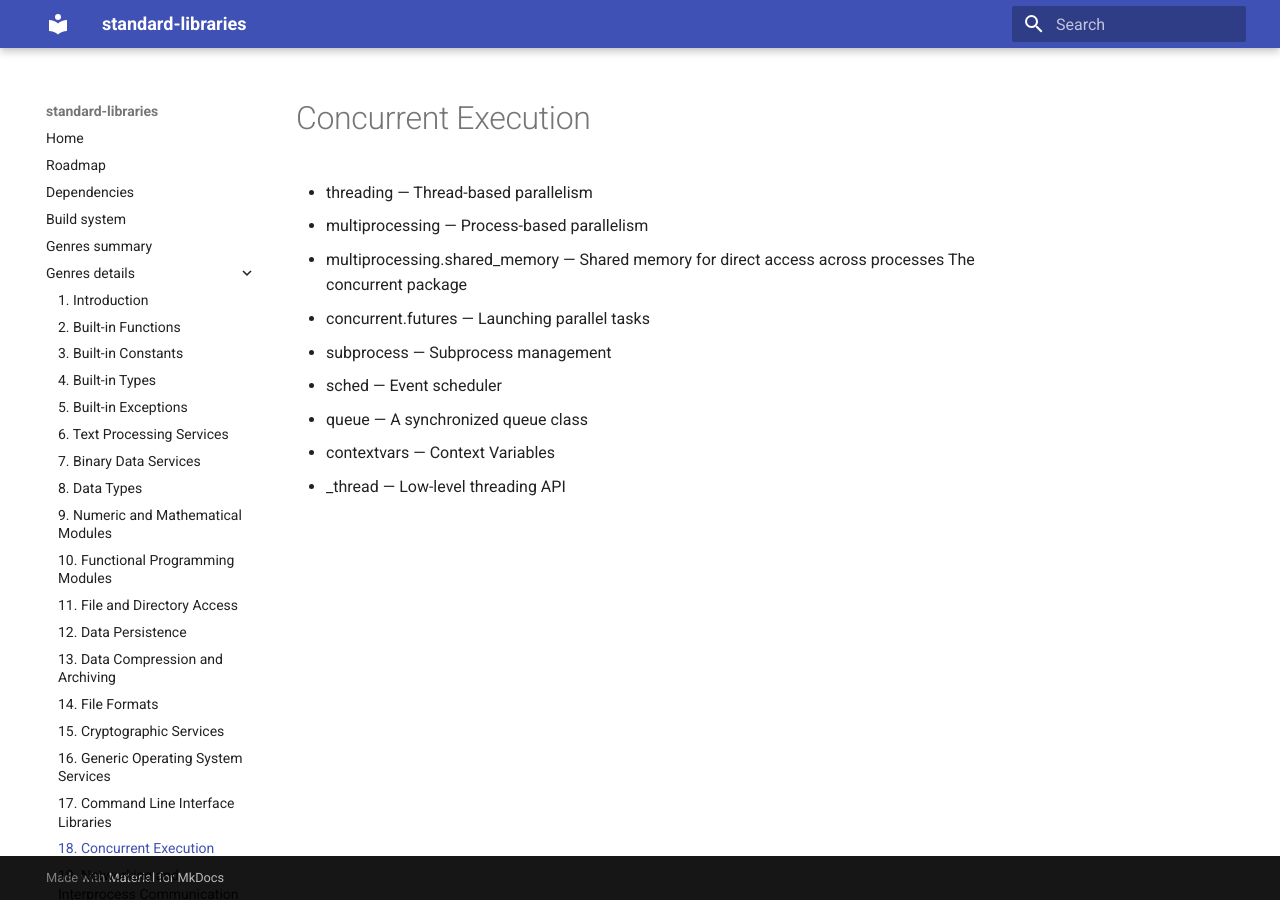
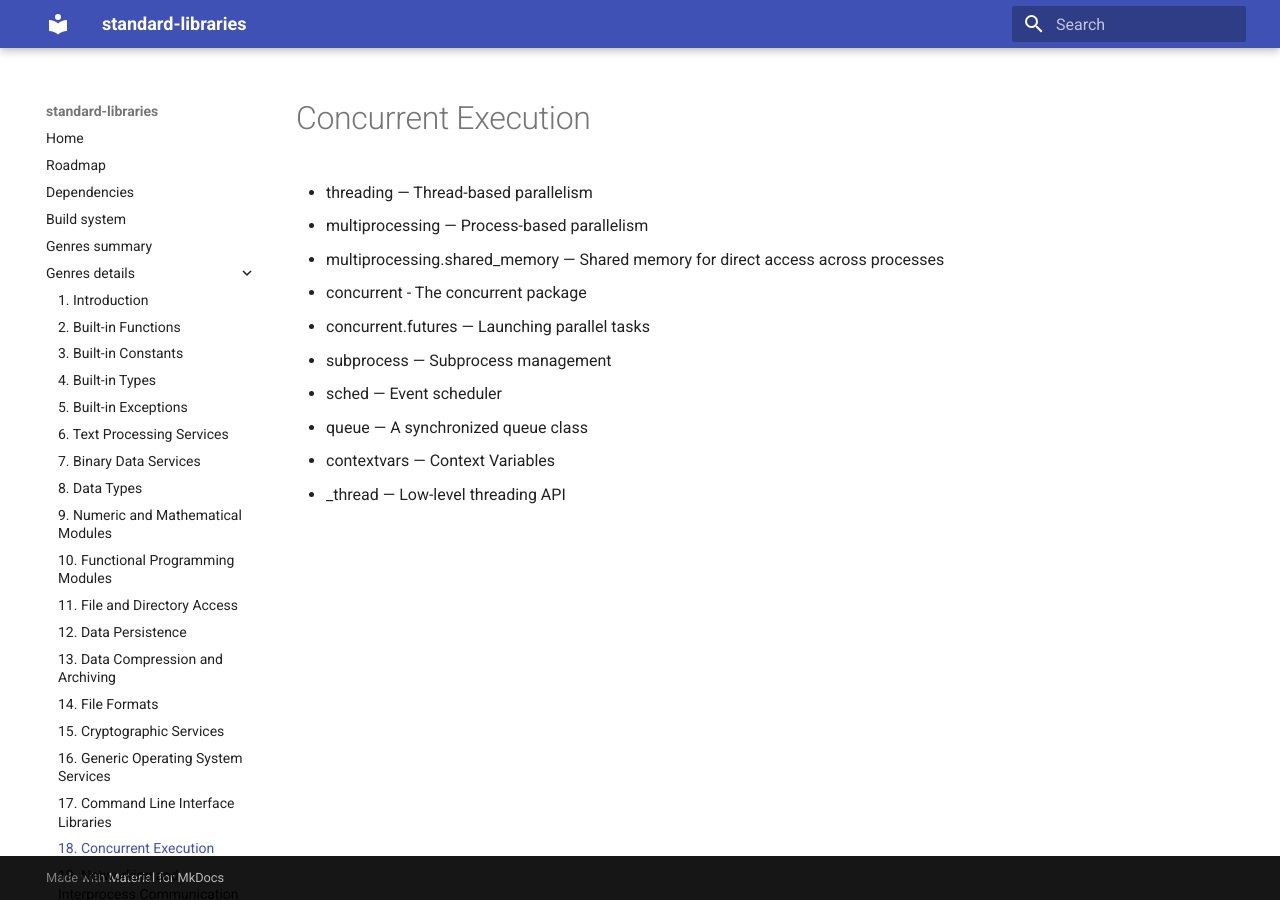
Before and after one commit to am00ma/standard-libraries, an MkDocs documentation site: the page built from docs/genres/18-concurrent-execution.md, in a window 1280 px wide. Built offline with MkDocs 1.6.1 and Material for MkDocs 9.7.7, drawn with Linux system fonts in a browser that asks for light colours.

Commit message:
RFX: Scaffolding for paths

```diff
--- a/docs/genres/18-concurrent-execution.md
+++ b/docs/genres/18-concurrent-execution.md
@@ -2,7 +2,8 @@
 
 - threading — Thread-based parallelism
 - multiprocessing — Process-based parallelism
-- multiprocessing.shared_memory — Shared memory for direct access across processes The concurrent package
+- multiprocessing.shared_memory — Shared memory for direct access across processes
+- concurrent - The concurrent package
 - concurrent.futures — Launching parallel tasks
 - subprocess — Subprocess management
 - sched — Event scheduler
```
Also changed, not shown: 3 other files.
